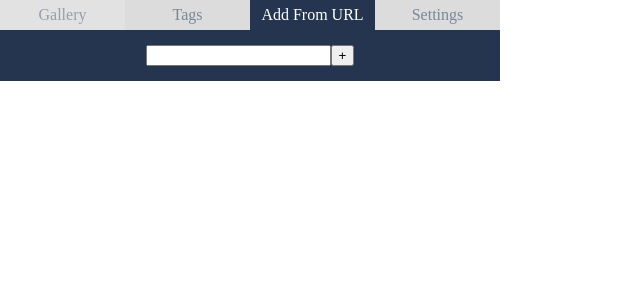
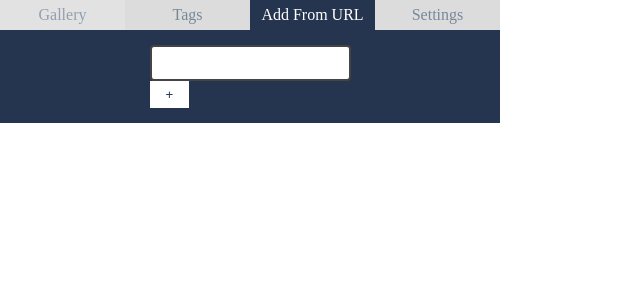
Before and after one commit to e-e/chrome-ext-gallery, a React (Create React App) app: page / in a window 1280 px wide. Both pictures are taken after a click on the element "Add From URL". Shown: the top 300 px of the page, without its empty margins (0-640 px from the left). Built offline with nearby package versions, Linux system fonts and the light colour scheme.

Commit message:
style inputs

```diff
--- a/src/components/AddImageForm.js
+++ b/src/components/AddImageForm.js
@@ -1,6 +1,8 @@
 import React, { Component } from 'react';
 import { connect } from 'react-redux';
 import { addImage } from '../actions';
+
+import MediaElement from './MediaElement';
 
 class AddImageForm extends Component {
   constructor(props) {
@@ -14,21 +16,19 @@ class AddImageForm extends Component {
     this.setState({ src: event.target.value });
   }
   render() {
+    const image = !this.state.src.trim().length ? null : (
+      <div className="form-row">
+        <MediaElement src={this.state.src.trim()} />
+      </div>
+    );
     return (
       <div className="add-form">
-        {function() {
-          if (this.state.src.trim().length) {
-            return (
-              <div className="form-row">
-                <img src={this.state.src.trim()} alt="" />
-              </div>
-            );
-          }
-        }.bind(this)()}
+        {image}
         <div className="form-row">
           <input onChange={this.onchange} />
           <button
             type="button"
+            className="button"
             onClick={() => this.props.addImage(this.state.src)}
           >
             +
--- a/src/styles/EditImage.css
+++ b/src/styles/EditImage.css
@@ -4,6 +4,7 @@
   flex-direction: column;
   justify-content: center;
 }
+
 .edit-image .image-container {
   display: flex;
   flex-direction: column;
@@ -21,6 +22,7 @@
   max-width: 100%;
   height: auto;
   max-height: calc(100vw - 30vw);
+  border: 5px solid rgba(255, 255, 255, 1);
 }
 
 .edit-image-tags {
--- a/src/styles/index.css
+++ b/src/styles/index.css
@@ -93,3 +93,11 @@ a {
 .gallery-images video.media {
   object-fit: cover;
 }
+
+input {
+  border: 2px solid #444;
+  padding: 8px;
+  border-radius: 4px;
+  font-size: 14px;
+  color: #25354f;
+}
```
Also changed, not shown: public/images/gallery-icon.png, 12 other files (tests, documents, lock files or other folders).
